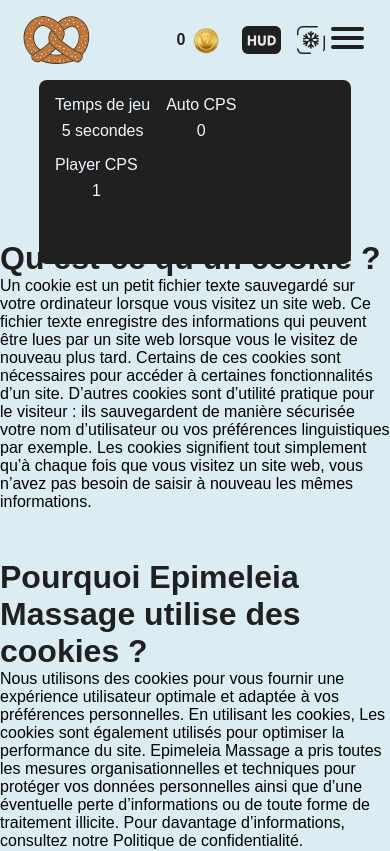
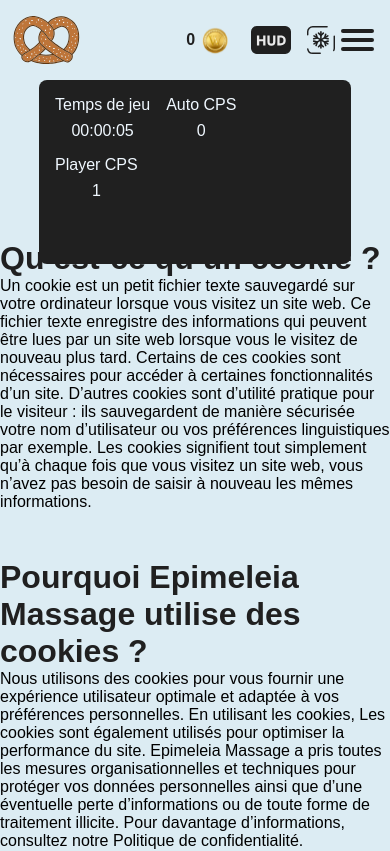
Before and after one commit to Batsave/Xmass-Click, a React (Vite) app: page /cookies in a window 390 px wide. Shown: the top 851 px of the page. Built offline with nearby package versions, Linux system fonts and the light colour scheme.

Commit message:
🐛 FIX: Timer

```diff
--- a/src/components/navbar.jsx
+++ b/src/components/navbar.jsx
@@ -27,7 +27,6 @@ export default function Navbar({ navData, isVisible, setIsVisible, toggleSnow, s
   const [imageSrc, setImageSrc] = useState(HUDON);
   const [snowImageSrc, setSnowImageSrc] = useState(SnowOff);
   const [timerVisible, setTimerVisible] = useState(false);
-
   const handleClickWildCoin = () => {
     setTimerVisible(true);
   };
--- a/src/components/timer/Timer.jsx
+++ b/src/components/timer/Timer.jsx
@@ -12,11 +12,22 @@ function Timer() {
 
     return () => clearInterval(intervalId);
   }, []);
+
+  const formatTime = (time) => {
+    const hours = Math.floor(time / 3600);
+    const minutes = Math.floor((time % 3600) / 60);
+    const seconds = time % 60;
+
+    const formattedTime = `${hours < 10 ? '0' : ''}${hours}:${minutes < 10 ? '0' : ''}${minutes}:${seconds < 10 ? '0' : ''}${seconds}`;
+
+    return formattedTime;
+  };
+
   return (
     <div>
-      <p>{seconds} secondes</p>
+      <p>{formatTime(seconds)}</p>
     </div>
-  )
+  );
 }
 
 export default Timer
--- a/src/scss/components/navbar.scss
+++ b/src/scss/components/navbar.scss
@@ -15,7 +15,7 @@
 
 
   @media (max-width: 999px) {
-    padding: 0rem 1rem;
+    padding: 0rem 0.4rem;
     box-sizing: border-box;
 
   }
@@ -164,7 +164,7 @@
     float: left;
     position: relative;
     box-sizing: border-box;
-    top: 0;
+    top: 2px;
     left: -10px;
     z-index: 99;
     -webkit-user-select: none;
@@ -227,8 +227,8 @@
     display: flex;
     flex-direction: column;
     width: 280px;
-    height: 105vh;
-    margin: -100px 0 0 -221px;
+    height: 110vh;
+    margin: -100px 0 0 -231px;
     padding: 1.2rem;
     padding-top: 100px;
     background: var(--color-grey);
```
